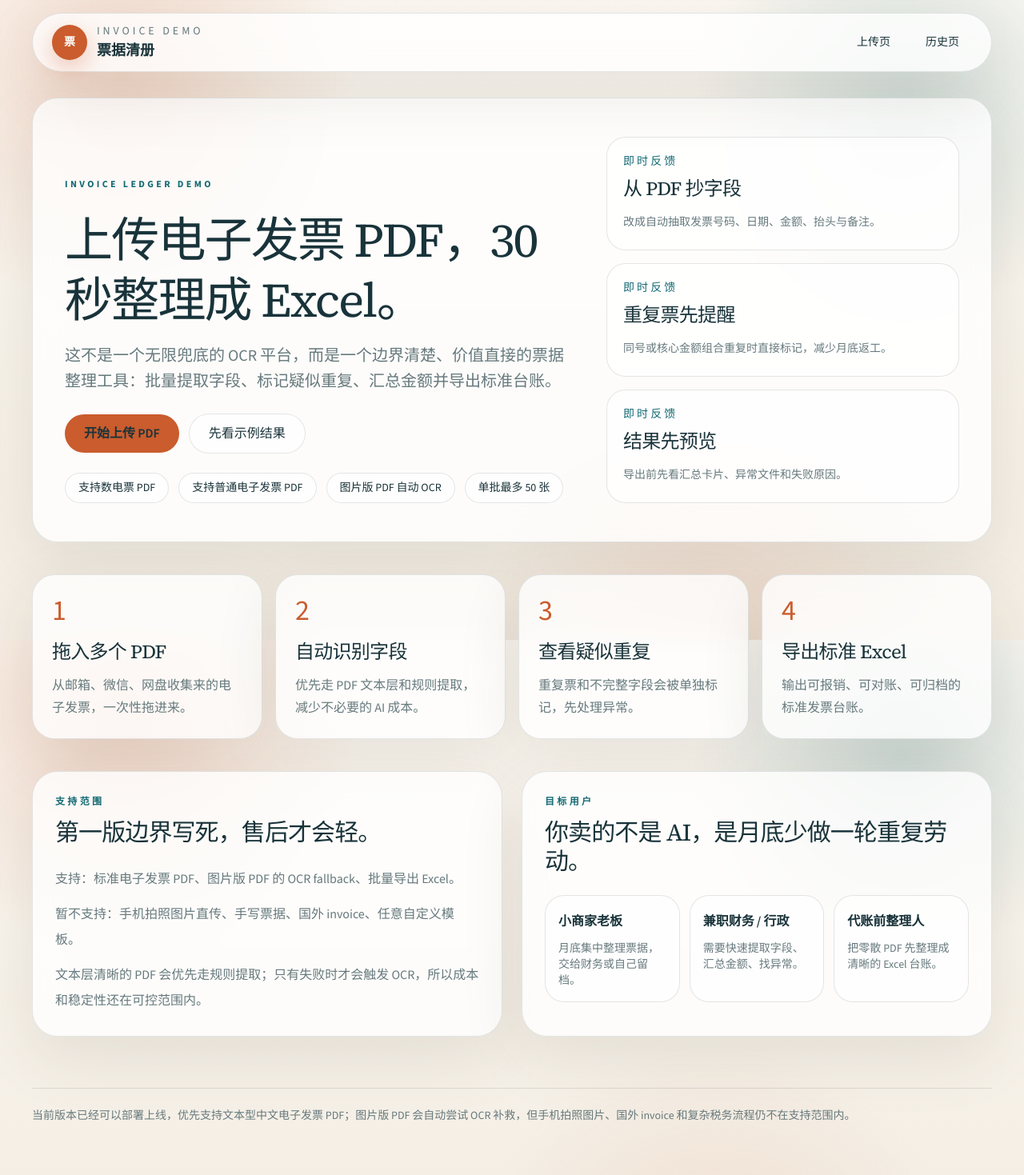
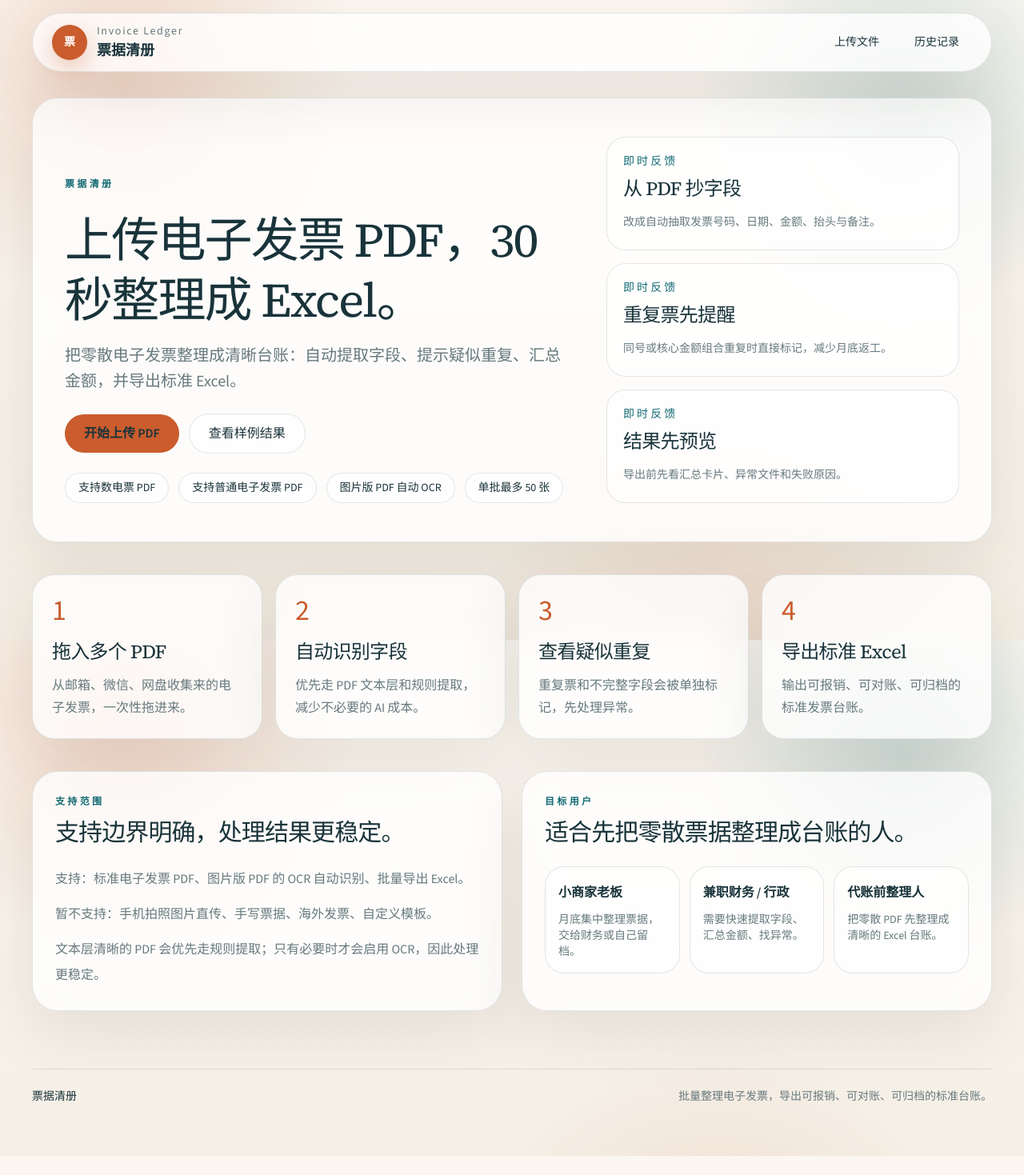
Before and after one commit to faputayoo/invoice_demo, a Next.js app: page / in a window 1280 px wide. Shown: the whole page at 80% size. After the commit the page ends 1445 px from the top, so only its background shows below. Built offline with nearby package versions, Linux system fonts and the light colour scheme; no server answers.

Commit message:
Refactor Chinese text in UI components for clarity and consistency

```diff
--- a/src/app/history/page.tsx
+++ b/src/app/history/page.tsx
@@ -16,10 +16,10 @@ export default async function HistoryPage() {
   return (
     <div className="space-y-6">
       <section className="space-y-3">
-        <p className="eyebrow">History</p>
-        <h1 className="text-4xl sm:text-5xl">历史页</h1>
+        <p className="eyebrow">处理历史</p>
+        <h1 className="text-4xl sm:text-5xl">历史记录</h1>
         <p className="max-w-2xl text-lg leading-8 text-[var(--muted)]">
-          当前部署会把每次处理结果保存到已配置的存储后端，你可以随时回来看预览或重新下载 Excel。
+          每次处理结果都会保存到当前配置的存储中，方便回看明细、下载 Excel 或继续处理异常文件。
         </p>
       </section>
 
@@ -27,13 +27,13 @@ export default async function HistoryPage() {
         <section className="surface-card rounded-[2rem] p-8">
           <h2 className="text-2xl">还没有处理记录</h2>
           <p className="mt-3 max-w-xl text-base leading-8 text-[var(--muted)]">
-            先去上传一批 PDF，或者先体验一次示例结果，历史页就会开始累计记录。
+            先上传一批 PDF，记录就会出现在这里；如果想先了解最终效果，也可以先打开一份样例结果。
           </p>
           <Link
             href="/upload"
             className="mt-6 inline-flex rounded-full bg-[var(--accent)] px-5 py-3 text-sm font-semibold text-white transition hover:bg-[var(--accent-strong)]"
           >
-            去上传页
+            去上传文件
           </Link>
         </section>
       ) : (
@@ -43,7 +43,7 @@ export default async function HistoryPage() {
               <div className="flex flex-wrap items-center justify-between gap-3">
                 <div>
                   <p className="text-sm uppercase tracking-[0.2em] text-[var(--teal)]">
-                    {job.mode === "demo" ? "示例数据" : "真实上传"}
+                    {job.mode === "demo" ? "样例结果" : "本次上传"}
                   </p>
                   <h2 className="mt-2 text-2xl">{job.sourceLabel}</h2>
                 </div>
@@ -78,7 +78,7 @@ export default async function HistoryPage() {
                   href={`/result/${job.jobId}`}
                   className="rounded-full bg-[var(--teal)] px-5 py-3 text-sm font-semibold text-white transition hover:bg-[#0f5a61]"
                 >
-                  查看结果页
+                  查看详情
                 </Link>
                 <a
                   href={`/api/jobs/${job.jobId}/export`}
--- a/src/app/layout.tsx
+++ b/src/app/layout.tsx
@@ -22,7 +22,7 @@ const mono = JetBrains_Mono({
 });
 
 export const metadata: Metadata = {
-  title: "票据清册 Demo",
+  title: "票据清册",
   description: "把一堆电子发票 PDF，自动整理成可报销、可对账、可归档的 Excel。",
 };
 
@@ -46,10 +46,10 @@ export default function RootLayout({
                   票
                 </div>
                 <div>
-                  <p className="text-sm uppercase tracking-[0.28em] text-[var(--muted)]">
-                    Invoice Demo
+                  <p className="whitespace-nowrap text-sm tracking-[0.12em] text-[var(--muted)]">
+                    Invoice Ledger
                   </p>
-                  <p className="text-lg font-semibold text-[var(--foreground)]">
+                  <p className="whitespace-nowrap text-lg font-semibold text-[var(--foreground)]">
                     票据清册
                   </p>
                 </div>
@@ -57,10 +57,10 @@ export default function RootLayout({
 
               <nav className="flex items-center gap-2 text-sm font-medium text-[var(--foreground)] sm:gap-3">
                 <Link href="/upload" className="rounded-full px-4 py-2 transition hover:bg-black/5">
-                  上传页
+                  上传文件
                 </Link>
                 <Link href="/history" className="rounded-full px-4 py-2 transition hover:bg-black/5">
-                  历史页
+                  历史记录
                 </Link>
               </nav>
             </div>
@@ -68,8 +68,11 @@ export default function RootLayout({
 
           <main className="flex-1 py-8">{children}</main>
 
-          <footer className="mt-8 border-t border-black/10 py-6 text-sm text-[var(--muted)]">
-            当前版本已经可以部署上线，优先支持文本型中文电子发票 PDF；图片版 PDF 会自动尝试 OCR 补救，但手机拍照图片、国外 invoice 和复杂税务流程仍不在支持范围内。
+          <footer className="mt-10 border-t border-black/10 py-6 text-sm text-[var(--muted)]">
+            <div className="flex flex-col gap-1 sm:flex-row sm:items-center sm:justify-between">
+              <p className="font-medium text-[var(--foreground)]">票据清册</p>
+              <p>批量整理电子发票，导出可报销、可对账、可归档的标准台账。</p>
+            </div>
           </footer>
         </div>
       </body>
--- a/src/app/not-found.tsx
+++ b/src/app/not-found.tsx
@@ -3,16 +3,16 @@ import Link from "next/link";
 export default function NotFound() {
   return (
     <section className="surface-card rounded-[2rem] p-8">
-      <p className="eyebrow">Not Found</p>
+      <p className="eyebrow">记录不存在</p>
       <h1 className="mt-3 text-4xl">没有找到这份处理结果</h1>
       <p className="mt-4 max-w-xl text-lg leading-8 text-[var(--muted)]">
-        可能是历史记录还没有生成，或者这条处理记录已经被清理。你可以回到上传页重新跑一批 PDF。
+        可能是这次处理还没有生成记录，或者这条记录已经被清理。你可以回到上传页面重新整理一批 PDF。
       </p>
       <Link
         href="/upload"
         className="mt-6 inline-flex rounded-full bg-[var(--accent)] px-5 py-3 text-sm font-semibold text-white transition hover:bg-[var(--accent-strong)]"
       >
-        返回上传页
+        返回上传
       </Link>
     </section>
   );
--- a/src/app/page.tsx
+++ b/src/app/page.tsx
@@ -8,13 +8,13 @@ export default function Home() {
       <section className="surface-card overflow-hidden rounded-[2rem] border px-6 py-8 sm:px-10 sm:py-12">
         <div className="grid gap-10 lg:grid-cols-[1.3fr_0.9fr] lg:items-end">
           <div className="space-y-6">
-            <p className="eyebrow">Invoice Ledger Demo</p>
+            <p className="eyebrow">票据清册</p>
             <div className="space-y-4">
               <h1 className="max-w-4xl text-4xl leading-tight sm:text-5xl lg:text-6xl">
                 上传电子发票 PDF，30 秒整理成 Excel。
               </h1>
               <p className="max-w-2xl text-lg leading-8 text-[var(--muted)] sm:text-xl">
-                这不是一个无限兜底的 OCR 平台，而是一个边界清楚、价值直接的票据整理工具：批量提取字段、标记疑似重复、汇总金额并导出标准台账。
+                把零散电子发票整理成清晰台账：自动提取字段、提示疑似重复、汇总金额，并导出标准 Excel。
               </p>
             </div>
 
@@ -25,7 +25,7 @@ export default function Home() {
               >
                 开始上传 PDF
               </Link>
-              <DemoJobButton label="先看示例结果" />
+              <DemoJobButton label="查看样例结果" />
             </div>
 
             <div className="flex flex-wrap gap-3 text-sm text-[var(--muted)]">
@@ -70,17 +70,17 @@ export default function Home() {
       <section className="grid gap-6 lg:grid-cols-[1fr_1fr]">
         <div className="surface-card rounded-[2rem] p-7">
           <p className="eyebrow">支持范围</p>
-          <h2 className="mt-3 text-3xl">第一版边界写死，售后才会轻。</h2>
+          <h2 className="mt-3 text-3xl">支持边界明确，处理结果更稳定。</h2>
           <div className="mt-6 space-y-3 text-base leading-8 text-[var(--muted)]">
-            <p>支持：标准电子发票 PDF、图片版 PDF 的 OCR fallback、批量导出 Excel。</p>
-            <p>暂不支持：手机拍照图片直传、手写票据、国外 invoice、任意自定义模板。</p>
-            <p>文本层清晰的 PDF 会优先走规则提取；只有失败时才会触发 OCR，所以成本和稳定性还在可控范围内。</p>
+            <p>支持：标准电子发票 PDF、图片版 PDF 的 OCR 自动识别、批量导出 Excel。</p>
+            <p>暂不支持：手机拍照图片直传、手写票据、海外发票、自定义模板。</p>
+            <p>文本层清晰的 PDF 会优先走规则提取；只有必要时才会启用 OCR，因此处理更稳定。</p>
           </div>
         </div>
 
         <div className="surface-card rounded-[2rem] p-7">
           <p className="eyebrow">目标用户</p>
-          <h2 className="mt-3 text-3xl">你卖的不是 AI，是月底少做一轮重复劳动。</h2>
+          <h2 className="mt-3 text-3xl">适合先把零散票据整理成台账的人。</h2>
           <div className="mt-6 grid gap-3 text-base leading-8 text-[var(--muted)] sm:grid-cols-3">
             <div className="rounded-[1.5rem] border border-black/10 bg-white/65 p-4">
               <p className="font-semibold text-[var(--foreground)]">小商家老板</p>
--- a/src/components/demo-job-button.tsx
+++ b/src/components/demo-job-button.tsx
@@ -8,7 +8,7 @@ type DemoJobButtonProps = {
 };
 
 export function DemoJobButton({
-  label = "体验示例结果",
+  label = "查看样例结果",
 }: DemoJobButtonProps) {
   const router = useRouter();
   const [error, setError] = useState("");
@@ -31,14 +31,14 @@ export function DemoJobButton({
         const payload = (await response.json().catch(() => null)) as
           | { error?: string }
           | null;
-        throw new Error(payload?.error ?? "示例数据创建失败。");
+        throw new Error(payload?.error ?? "样例结果创建失败。");
       }
 
       const payload = (await response.json()) as { jobId: string };
       router.push(`/result/${payload.jobId}`);
     } catch (caughtError) {
       const message =
-        caughtError instanceof Error ? caughtError.message : "示例数据创建失败。";
+        caughtError instanceof Error ? caughtError.message : "样例结果创建失败。";
       setError(message);
     }
   }
@@ -51,7 +51,7 @@ export function DemoJobButton({
         disabled={isPending}
         className="inline-flex items-center justify-center rounded-full border border-[var(--line)] bg-white/70 px-6 py-3 text-base font-semibold text-[var(--foreground)] transition hover:border-[var(--teal)] hover:bg-white disabled:cursor-not-allowed disabled:opacity-60"
       >
-        {isPending ? "正在生成示例结果..." : label}
+        {isPending ? "正在打开样例结果..." : label}
       </button>
       {error ? <p className="text-sm text-[var(--accent-strong)]">{error}</p> : null}
     </div>
--- a/src/components/upload-workbench.tsx
+++ b/src/components/upload-workbench.tsx
@@ -110,7 +110,7 @@ export function UploadWorkbench({
     );
 
     if (incomingFiles.length === 0) {
-      setError("请上传 PDF 文件。当前 demo 支持图片版 PDF，但不支持 JPG/PNG 直接上传。");
+      setError("请上传 PDF 文件。当前仅支持 PDF，不支持 JPG 或 PNG 直接上传。");
       return;
     }
 
@@ -219,7 +219,7 @@ export function UploadWorkbench({
         ? "正在提取 PDF 文本层..."
         : progress < 95
           ? "正在整理字段并标记重复..."
-          : "即将跳转到结果页...";
+          : "即将打开处理结果...";
 
   return (
     <div className="grid gap-6 xl:grid-cols-[1.2fr_0.8fr]">
@@ -237,10 +237,10 @@ export function UploadWorkbench({
               : "border-black/15 bg-white/60"
           }`}
         >
-          <p className="eyebrow">上传工作台</p>
-          <h2 className="mt-3 text-3xl">把月底那一堆 PDF 先扔进来。</h2>
+          <p className="eyebrow">上传文件</p>
+          <h2 className="mt-3 text-3xl">把电子发票整理成一张清晰台账。</h2>
           <p className="mx-auto mt-4 max-w-xl text-base leading-8 text-[var(--muted)]">
-            当前 demo 会优先解析文本型电子发票 PDF；如果是图片版 PDF，会自动走 OCR fallback。支持拖拽上传，单批最多 {MAX_FILES_PER_BATCH} 张。
+            系统会优先解析文本型电子发票 PDF；图片版 PDF 会自动启用 OCR 识别。支持拖拽上传，单批最多 {MAX_FILES_PER_BATCH} 张。
           </p>
 
           <div className="mt-8 flex flex-col items-center gap-3 sm:flex-row sm:justify-center">
@@ -251,7 +251,7 @@ export function UploadWorkbench({
             >
               选择 PDF 文件
             </button>
-            <DemoJobButton label="没有现成 PDF，先看示例" />
+            <DemoJobButton label="查看样例结果" />
           </div>
 
           <input
@@ -283,7 +283,7 @@ export function UploadWorkbench({
               className="mt-3 w-full rounded-2xl border border-black/10 bg-white px-4 py-3 text-sm text-[var(--foreground)] outline-none transition focus:border-[var(--teal)]"
             />
             <p className="mt-2 text-sm leading-7 text-[var(--muted)]">
-              这用于限制公开站点的真实上传入口，不影响你先查看示例结果。
+              用于控制公开站点的真实上传入口，样例结果仍可直接查看。
             </p>
           </div>
         ) : null}
@@ -291,7 +291,7 @@ export function UploadWorkbench({
         <div className="mt-6 flex flex-wrap items-center gap-3 text-sm text-[var(--muted)]">
           <span className="ink-chip rounded-full px-4 py-2">已选 {selectedFiles.length} 张</span>
           <span className="ink-chip rounded-full px-4 py-2">总大小 {totalSizeText}</span>
-          <span className="ink-chip rounded-full px-4 py-2">规则提取优先</span>
+          <span className="ink-chip rounded-full px-4 py-2">自动识别字段</span>
         </div>
 
         {selectedFiles.length > 0 ? (
@@ -370,7 +370,7 @@ export function UploadWorkbench({
 
       <aside className="space-y-6">
         <section className="surface-card rounded-[2rem] p-6">
-          <p className="eyebrow">结果页会告诉你什么</p>
+          <p className="eyebrow">处理完成后你会看到什么</p>
           <div className="mt-4 space-y-4 text-sm leading-7 text-[var(--muted)]">
             <p>成功识别多少张，失败多少张，疑似重复多少张。</p>
             <p>总金额合计和税额合计，直接用于报销和对账。</p>
@@ -379,11 +379,11 @@ export function UploadWorkbench({
         </section>
 
         <section className="surface-card rounded-[2rem] p-6">
-          <p className="eyebrow">当前演示边界</p>
+          <p className="eyebrow">处理范围</p>
           <ul className="mt-4 space-y-3 text-sm leading-7 text-[var(--muted)]">
-            <li>支持标准电子发票 PDF，也支持图片版 PDF 的 OCR 补救。</li>
-            <li>优先做规则提取，只在文本层不足时才触发 OCR。</li>
-            <li>历史记录可保存到本地磁盘或 Supabase，方便直接上线验证。</li>
+            <li>支持标准电子发票 PDF，也支持图片版 PDF 的 OCR 识别。</li>
+            <li>优先走规则提取，只在文本层不足时才启用 OCR。</li>
+            <li>处理记录会自动保存在当前配置的存储中，方便回看与导出。</li>
           </ul>
         </section>
       </aside>
--- a/src/lib/demo-data.ts
+++ b/src/lib/demo-data.ts
@@ -83,7 +83,7 @@ export function buildDemoJob(jobId: string): InvoiceJob {
   const failures: InvoiceJob["failures"] = [
     {
       fileName: "扫描件-示例.pdf",
-      reason: "未检测到足够的文本层，当前 demo 仅支持可复制文本的电子发票 PDF。",
+      reason: "未检测到足够的文本层，当前仅支持可复制文本的电子发票 PDF。",
     },
   ];
 
@@ -91,7 +91,7 @@ export function buildDemoJob(jobId: string): InvoiceJob {
     jobId,
     createdAt: new Date().toISOString(),
     mode: "demo",
-    sourceLabel: "示例数据体验",
+    sourceLabel: "样例票据 4 条",
     records,
     failures,
     summary: buildJobSummary(records, failures),
--- a/src/lib/invoice-service.ts
+++ b/src/lib/invoice-service.ts
@@ -17,7 +17,7 @@ export async function processUploadBatch(files: File[]): Promise<InvoiceJob> {
   }
 
   if (files.length > MAX_FILES_PER_BATCH) {
-    throw new Error(`当前 demo 单批最多处理 ${MAX_FILES_PER_BATCH} 张 PDF。`);
+    throw new Error(`当前单批最多处理 ${MAX_FILES_PER_BATCH} 张 PDF。`);
   }
 
   const jobId = await createJobId();
```
Also changed, not shown: src/app/result/[jobId]/page.tsx (+11 -10 lines), src/app/upload/page.tsx (+4 -4 lines).
